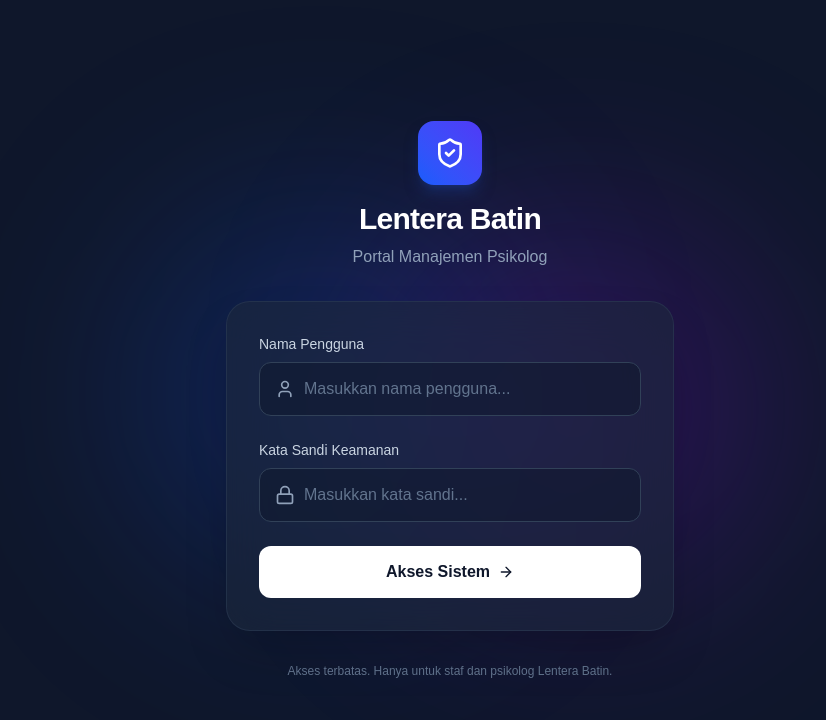
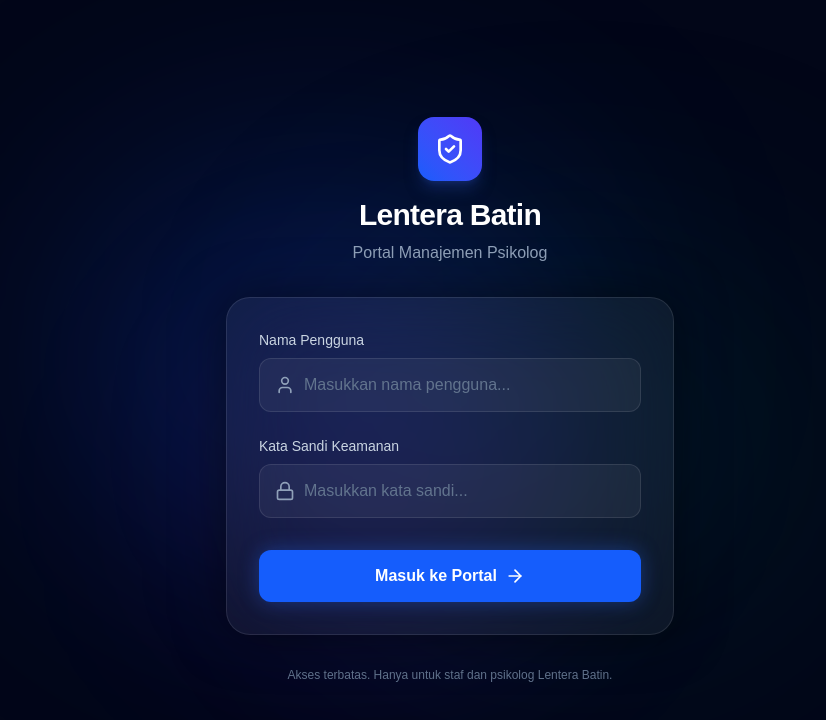
Before and after one commit to 10Daeng/psychoLab_App, a Next.js app: page /admin/login in a window 1280 px wide. Shown: the top 720 px of the page, without its empty margins (190-1016 px from the left). Built offline with nearby package versions, Linux system fonts and the light colour scheme.

Commit message:
feat: redesign admin login page with refined glassmorphism, background gradients, and improved form styling

```diff
--- a/src/app/admin/login/page.tsx
+++ b/src/app/admin/login/page.tsx
@@ -38,10 +38,13 @@ export default function AdminLoginPage() {
   };
 
   return (
-    <div className="min-h-screen bg-slate-900 flex items-center justify-center p-4 relative overflow-hidden">
+    <div className="min-h-screen bg-slate-950 flex items-center justify-center p-4 relative overflow-hidden">
       {/* Background Effects */}
-      <div className="absolute top-1/4 left-1/4 w-96 h-96 bg-blue-600/20 rounded-full blur-[100px] pointer-events-none" />
-      <div className="absolute bottom-1/4 right-1/4 w-96 h-96 bg-purple-600/20 rounded-full blur-[100px] pointer-events-none" />
+      <div className="absolute top-0 left-0 w-full h-full pointer-events-none -z-0 overflow-hidden bg-[radial-gradient(ellipse_at_top,_var(--tw-gradient-stops))] from-slate-900 via-slate-950 to-black">
+        <div className="absolute top-[20%] left-[20%] w-[40%] h-[50%] bg-blue-600/20 rounded-full blur-[120px]" />
+        <div className="absolute bottom-[20%] right-[20%] w-[40%] h-[50%] bg-emerald-600/10 rounded-full blur-[120px]" />
+        <div className="absolute top-[40%] right-[40%] w-[30%] h-[40%] bg-purple-600/10 rounded-full blur-[100px]" />
+      </div>
 
       <div className="relative w-full max-w-md z-10 animate-in fade-in slide-in-from-bottom-8 duration-700">
         <div className="text-center mb-8">
@@ -52,11 +55,11 @@ export default function AdminLoginPage() {
           <p className="text-slate-400">Portal Manajemen Psikolog</p>
         </div>
 
-        <div className="bg-slate-800/60 backdrop-blur-xl p-8 rounded-3xl shadow-2xl border border-slate-700/50">
+        <div className="bg-white/5 backdrop-blur-2xl p-8 rounded-3xl shadow-[0_0_50px_rgba(0,0,0,0.5)] border border-white/10">
 
           {error && (
-            <div className="bg-red-500/10 border border-red-500/50 text-red-400 p-4 rounded-xl mb-6 text-sm flex items-center gap-3 animate-in fade-in slide-in-from-top-2">
-              <div className="w-1.5 h-full bg-red-500 rounded-full absolute left-0 top-0 bottom-0" />
+            <div className="bg-red-500/10 border border-red-500/30 text-red-400 p-4 rounded-xl mb-6 text-sm flex items-center gap-3 animate-in fade-in slide-in-from-top-2 shadow-[0_0_10px_rgba(239,68,68,0.2)]">
+              <div className="w-1.5 h-full bg-red-500 rounded-full absolute left-0 top-0 bottom-0 shadow-[0_0_10px_rgba(239,68,68,0.5)]" />
               <span className="relative z-10">{error}</span>
             </div>
           )}
@@ -74,7 +77,7 @@ export default function AdminLoginPage() {
                   type="text"
                   value={username}
                   onChange={(e) => setUsername(e.target.value)}
-                  className="w-full bg-slate-900/50 border border-slate-700 rounded-xl pl-11 pr-4 py-3.5 text-white placeholder-slate-500 focus:outline-none focus:border-blue-500 focus:ring-1 focus:ring-blue-500 transition-all"
+                  className="w-full bg-white/5 border border-white/10 rounded-xl pl-11 pr-4 py-3.5 text-white placeholder-slate-500 focus:outline-none focus:bg-white/10 focus:border-blue-500 focus:ring-1 focus:ring-blue-500 transition-all"
                   placeholder="Masukkan nama pengguna..."
                   required
                 />
@@ -93,7 +96,7 @@ export default function AdminLoginPage() {
                   type="password"
                   value={password}
                   onChange={(e) => setPassword(e.target.value)}
-                  className="w-full bg-slate-900/50 border border-slate-700 rounded-xl pl-11 pr-4 py-3.5 text-white placeholder-slate-500 focus:outline-none focus:border-blue-500 focus:ring-1 focus:ring-blue-500 transition-all"
+                  className="w-full bg-white/5 border border-white/10 rounded-xl pl-11 pr-4 py-3.5 text-white placeholder-slate-500 focus:outline-none focus:bg-white/10 focus:border-blue-500 focus:ring-1 focus:ring-blue-500 transition-all"
                   placeholder="Masukkan kata sandi..."
                   required
                 />
@@ -103,14 +106,13 @@ export default function AdminLoginPage() {
             <button
             type="submit"
             disabled={loading}
-              className={`w-full relative group overflow-hidden bg-white text-slate-900 font-bold py-3.5 rounded-xl transition-all ${
-                loading ? 'opacity-70 cursor-not-allowed' : 'hover:bg-slate-100 hover:shadow-lg hover:shadow-white/10 active:scale-[0.98]'
-              }`}
+            className="w-full bg-blue-600 hover:bg-blue-500 text-white font-bold py-3.5 rounded-xl transition-all shadow-[0_0_20px_rgba(37,99,235,0.4)] disabled:opacity-50 disabled:cursor-not-allowed mt-2 group relative overflow-hidden"
           >
             <span className="relative z-10 flex items-center justify-center gap-2">
-                {loading ? 'Memverifikasi...' : 'Akses Sistem'}
-                {!loading && <ArrowRight className="w-4 h-4 group-hover:translate-x-1 transition-transform" />}
+              {loading ? 'Memverifikasi...' : 'Masuk ke Portal'}
+              {!loading && <ArrowRight className="w-5 h-5 group-hover:translate-x-1 transition-transform" />}
             </span>
+            <div className="absolute inset-0 h-full w-full bg-white/20 scale-x-0 group-hover:scale-x-100 transition-transform origin-left rounded-xl"></div>
           </button>
           </form>
         </div>
```
Lines whose indentation alone changed are shown as unchanged.
